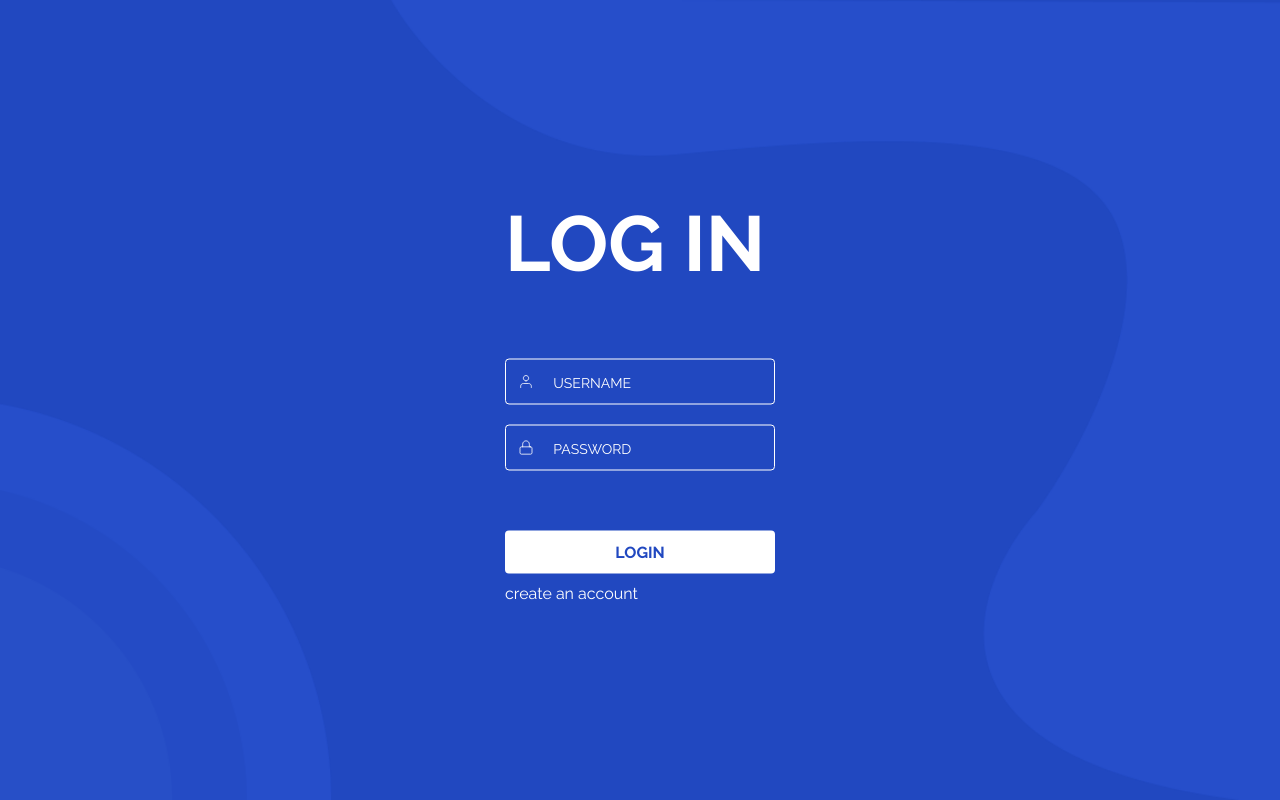
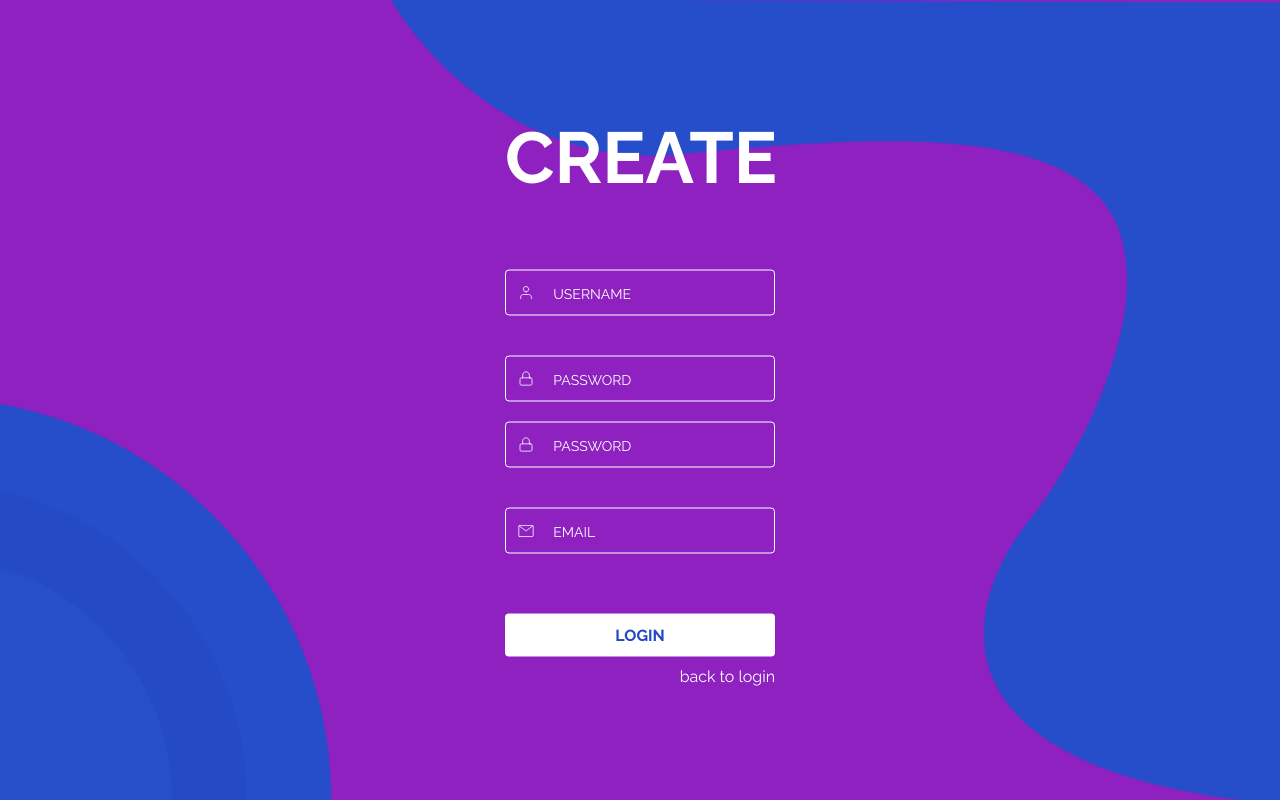
Before and after one commit to iweeell/login-page, a website: page app/index.html in a window 1280 px wide. Drawn offline with Linux system fonts and the light colour scheme.

Commit message:
add create page

```diff
--- a/app/index.html
+++ b/app/index.html
@@ -1,5 +1,6 @@
 <!DOCTYPE html>
 <html lang="en">
+
 <head>
   <meta charset="UTF-8">
   <meta name="viewport" content="width=device-width, initial-scale=1.0">
@@ -10,9 +11,10 @@
     rel="stylesheet">
   <link rel="stylesheet" href="css/style.min.css">
 </head>
+
 <body>
 
-  <header class="header">
+  <!-- <div class="login">
     <div class="container">
       <h1 class="title">
         log in
@@ -34,8 +36,44 @@
         </svg>
       </a>
     </div>
-  </header>
+  </div> -->
+
+  <div class="register">
+    <div class="container">
+      <h1 class="title">
+        create
+      </h1>
+      <form action="#" class="form">
+        <label class="label label--name">
+          <input type="text" class="input" placeholder="username">
+        </label>
+        <div class="form__inner">
+          <label class="label label--pass">
+            <input type="password" class="input" placeholder="password">
+          </label>
+          <label class="label label--pass">
+            <input type="password" class="input" placeholder="password">
+          </label>
+        </div>
+        <label class="label label--email">
+          <input type="email" class="input" placeholder="email">
+        </label>
+
+        <button class="btn" type="submit">login</button>
+      </form>
+      <a href="#" class="link">
+        <svg class="link__icon" version="1.1" xmlns="http://www.w3.org/2000/svg" width="17" height="17"
+          viewBox="0 0 32 32">
+          <path
+            d="M19.414 27.414l10-10c0.781-0.781 0.781-2.047 0-2.828l-10-10c-0.781-0.781-2.047-0.781-2.828 0s-0.781 2.047 0 2.828l6.586 6.586h-19.172c-1.105 0-2 0.895-2 2s0.895 2 2 2h19.172l-6.586 6.586c-0.39 0.39-0.586 0.902-0.586 1.414s0.195 1.024 0.586 1.414c0.781 0.781 2.047 0.781 2.828 0z">
+          </path>
+        </svg>
+        back to login
+      </a>
+    </div>
+  </div>
 
   <script src="js/main.min.js"></script>
 </body>
+
 </html>
--- a/app/scss/style.scss
+++ b/app/scss/style.scss
@@ -10,13 +10,18 @@ body {
   font-family: "Raleway", sans-serif;
 }
 
-.header {
+.login,
+.register {
   height: 100vh;
   background-image: url('../images/bg.png');
   background-position: center;
   background-size: cover;
   background-repeat: no-repeat;
   background-color: #2148C0;
+}
+
+.register {
+  background-color: #8E21C0;
 }
 
 .container {
@@ -26,10 +31,11 @@ body {
   position: relative;
   top: 50%;
   transform: translateY(-50%);
+  text-align: center;
 }
 
 .title {
-  font-size: 78px;
+  font-size: 72px;
   font-weight: 700;
   text-transform: uppercase;
   margin-bottom: 70px;
@@ -37,6 +43,10 @@ body {
 
 .form {
   width: 100%;
+
+  &__inner {
+    margin: 40px 0;
+  }
 }
 
 .input {
@@ -94,6 +104,12 @@ body {
     }
   }
 
+  &--email {
+    &::before {
+      background-image: url('../images/email.svg');
+    }
+  }
+
 }
 
 .btn {
@@ -131,3 +147,23 @@ body {
     }
   }
 }
+
+.register {
+  & .link {
+    justify-content: flex-end;
+
+    &__icon {
+      margin-right: 5px;
+      transform: rotate(180deg);
+    }
+
+    &:hover {
+      transform: translateX(-10px);
+
+      & .link__icon {
+        opacity: 1;
+      }
+    }
+  }
+
+}
```
Also changed, not shown: app/css/style.min.css, app/images/email.svg (added).
